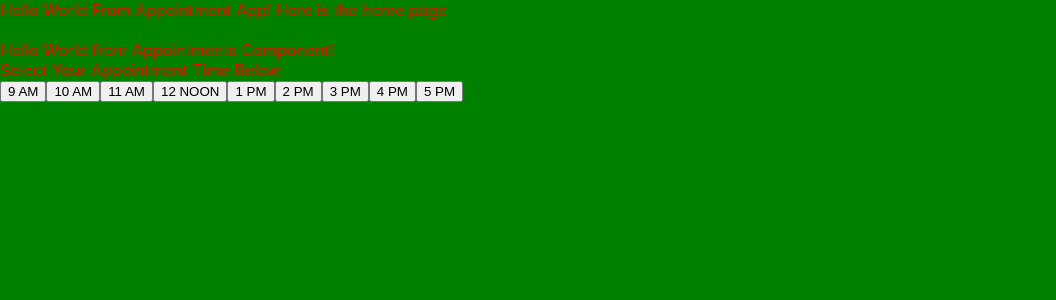
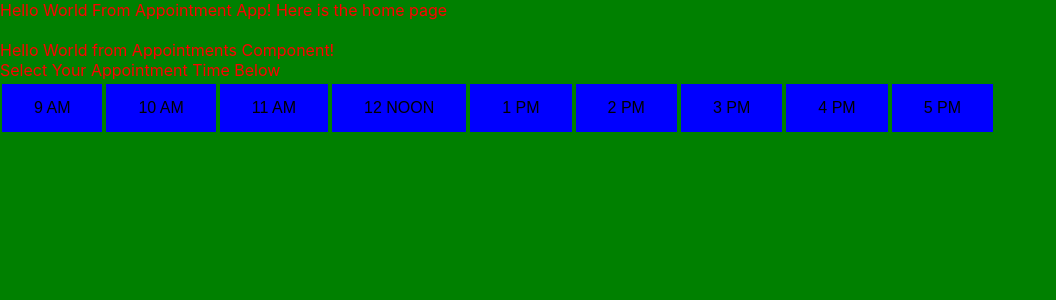
Before and after one commit to qchen3301/ScheduleAppCodeAssignment, a React (Create React App) app: page / in a window 1280 px wide. Shown: the top 300 px of the page, without its empty margins (0-1056 px from the left). Built offline with nearby package versions, Linux system fonts and the light colour scheme; what flux would draw is missing.

Commit message:
buttonColors working?

```diff
--- a/src/components/Appointments.js
+++ b/src/components/Appointments.js
@@ -3,6 +3,7 @@ import UserIDStore from '../store/UserIDStore'
 import BtnColorStore from '../store/BtnColorStore'
 import * as AppActions from "../actions/AppActions"
 import * as UserIDActions from '../actions/UserIDActions'
+import * as BtnColorActions from '../actions/BtnColorActions'
 
 export default class Appointments extends Component {
     state = {
@@ -19,21 +20,18 @@ export default class Appointments extends Component {
       })
     }
 
-    onButtonClick = (showModal,userID) => {
+    onButtonClick = (showModal,userID, reserved) => {
         AppActions.showHide(showModal)
         UserIDActions.getID(userID)
+        BtnColorActions.reserveTime(reserved)
         console.log(this.state.userID)
         // AppActions.setID(userID)
-    }
-
-    changeColor = (btnColor) => {
-      return btnColor
     }
 
   render() {
     // styles buttons and triggers a change to the color red when a timeslot is reserved
     const reservedTimeSlot = {
-      backgroundColor: "red",
+      backgroundColor: this.state.btnColor,
       border: 'none',
       color: 'black',
       padding: '15px 32px',
@@ -48,33 +46,33 @@ export default class Appointments extends Component {
         Hello World from Appointments Component! <br />
         Select Your Appointment Time Below <br />
 
-        <button id = {0}
-          onClick={() => {this.onButtonClick(true, 1)}}
-           > 9 AM </button>
         <button
-          onClick={()=>this.onButtonClick(true, 2)}
-           > 10 AM </button>
+          onClick={() => {this.onButtonClick(true, 1, "red")}}
+           style={reservedTimeSlot}> 9 AM </button>
         <button
-          onClick={()=>this.onButtonClick(true, 3)}
-          > 11 AM </button>
+          onClick={()=>this.onButtonClick(true, 2, "red")}
+          style={reservedTimeSlot}> 10 AM </button>
         <button
-          onClick={()=>this.onButtonClick(true, 4)}
-          >12 NOON</button>
+          onClick={()=>this.onButtonClick(true, 3, "red")}
+          style={reservedTimeSlot}> 11 AM </button>
         <button
-          onClick={()=>this.onButtonClick(true, 5)}
-          >1 PM</button>
+          onClick={()=>this.onButtonClick(true, 4, "red")}
+          style={reservedTimeSlot}>12 NOON</button>
         <button
-          onClick={()=>this.onButtonClick(true, 6)}
-          >2 PM</button>
+          onClick={()=>this.onButtonClick(true, 5, "red")}
+          style={reservedTimeSlot}>1 PM</button>
         <button
-          onClick={()=>this.onButtonClick(true, 7)}
-          >3 PM</button>
+          onClick={()=>this.onButtonClick(true, 6, "red")}
+          style={reservedTimeSlot}>2 PM</button>
         <button
-          onClick={()=>this.onButtonClick(true, 8)}
-          >4 PM</button>
+          onClick={()=>this.onButtonClick(true, 7, "red")}
+          style={reservedTimeSlot}>3 PM</button>
         <button
-          onClick={()=>this.onButtonClick(true, 9)}
-          >5 PM</button>
+          onClick={()=>this.onButtonClick(true, 8, "red")}
+          style={reservedTimeSlot}>4 PM</button>
+        <button
+          onClick={()=>this.onButtonClick(true, 9, "red")}
+          style={reservedTimeSlot}>5 PM</button>
       </div>
     )
   }
--- a/src/store/BtnColorStore.js
+++ b/src/store/BtnColorStore.js
@@ -1,4 +1,5 @@
 import {EventEmitter} from "events"
+import dispatcher from "../Dispatcher";
 
 class BtnColorStore extends EventEmitter {
     constructor() {
@@ -6,7 +7,7 @@ class BtnColorStore extends EventEmitter {
         this.btnColor = "blue"
     }
 
-    getBtnColor(btnColorFromAppoint) {
+    reserveTime(btnColorFromAppoint) {
         this.btnColor = btnColorFromAppoint
         this.emit("change")
     }
@@ -18,7 +19,7 @@ class BtnColorStore extends EventEmitter {
     handleActions(action) {
         switch(action.type) {
             case "RESERVE_TIME": {
-                this.getBtnColor(action.text)
+                this.reserveTime(action.text)
                 break
             }
             default:
@@ -27,5 +28,6 @@ class BtnColorStore extends EventEmitter {
 }
 
 const btnColorStore = new BtnColorStore()
+dispatcher.register(btnColorStore.handleActions.bind(btnColorStore))
 
 export default btnColorStore
--- a/src/store/UserIDStore.js
+++ b/src/store/UserIDStore.js
@@ -30,5 +30,5 @@ class UserIDStore extends EventEmitter {
 
 const userIDStore = new UserIDStore()
 dispatcher.register(userIDStore.handleActions.bind(userIDStore))
-window.dispatcher = dispatcher
+
 export default userIDStore
```
